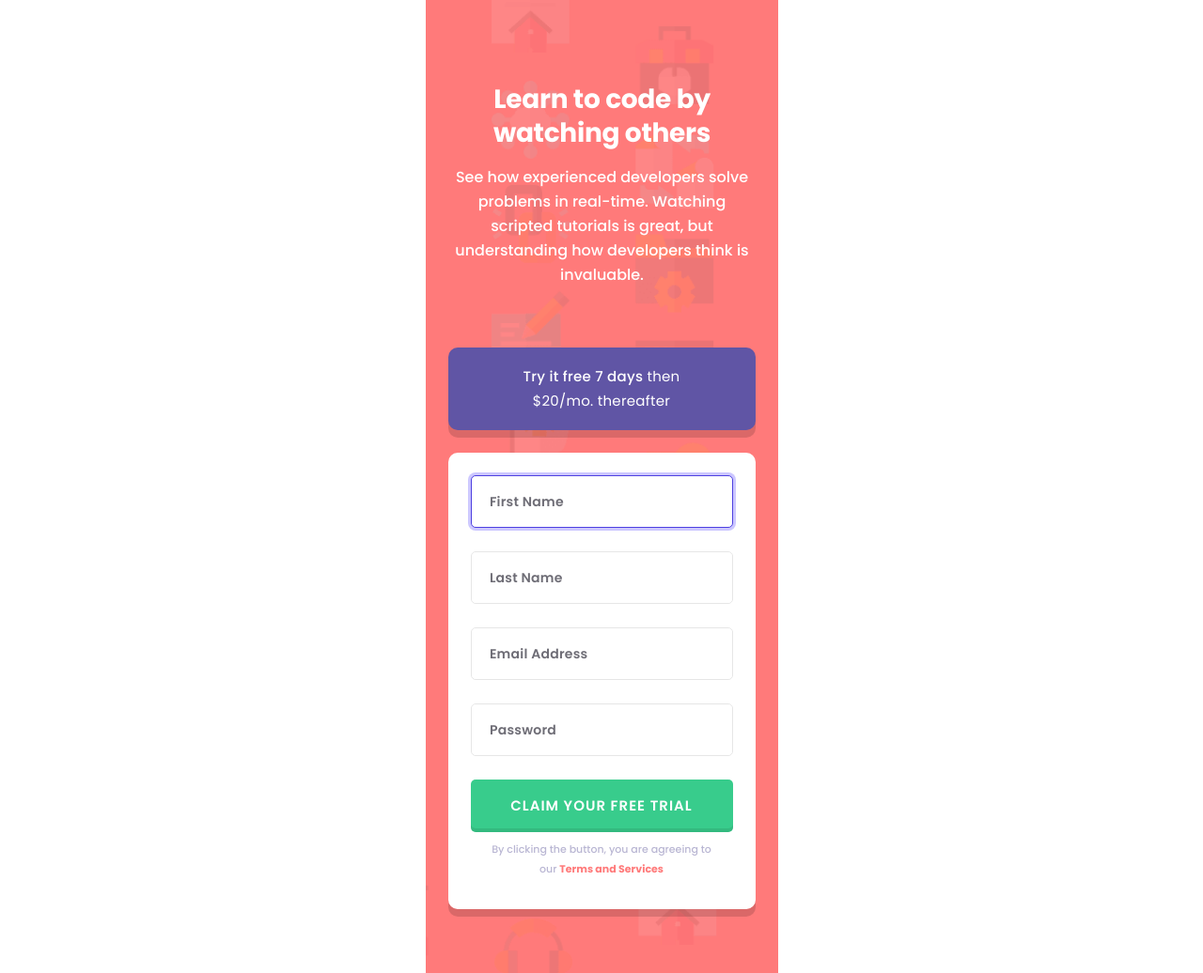
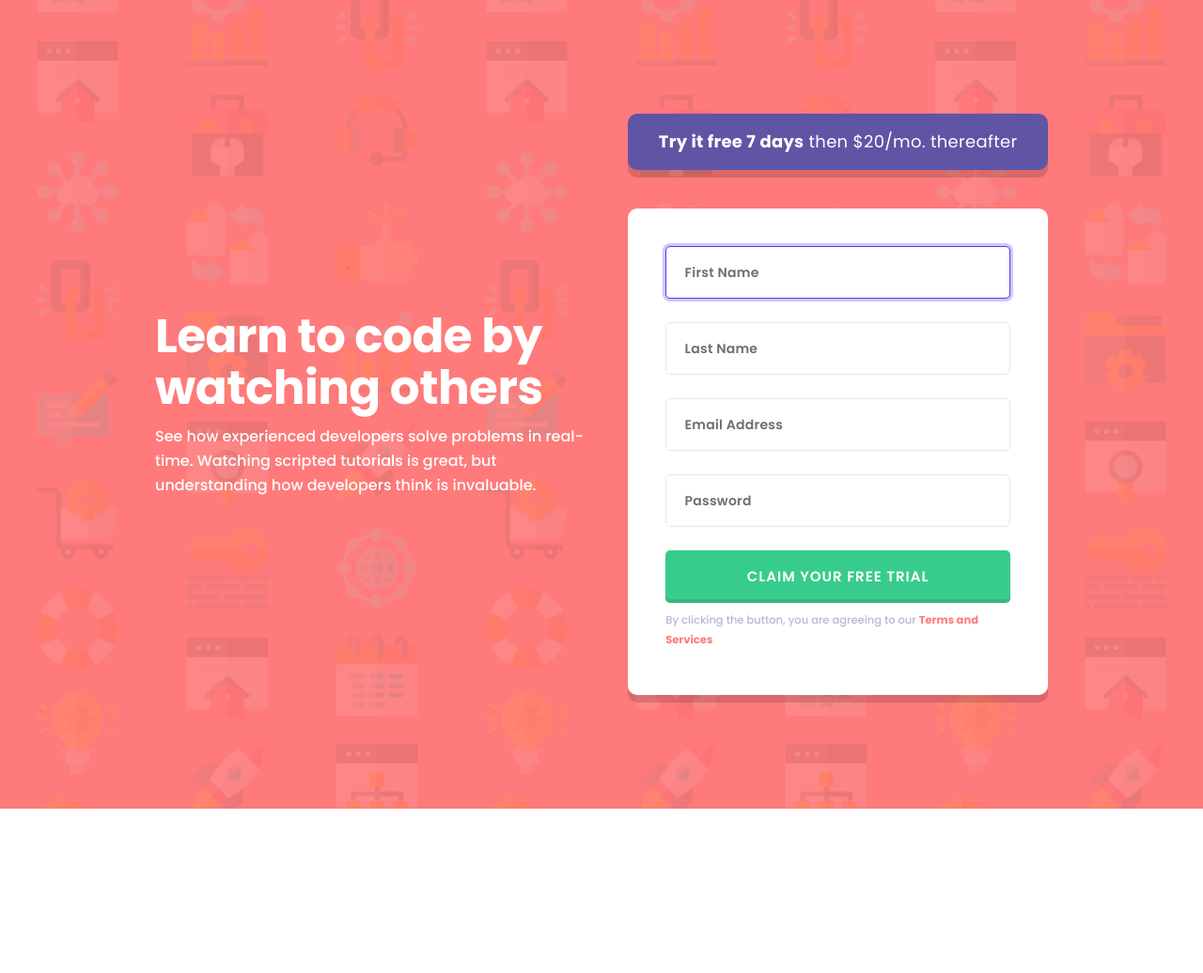
Before and after one commit to dmitrymitenkoff/intro-component-signup-form, a plain HTML site: page index.html in a window 1280 px wide. Shown: the whole page at 94% size. After the commit the page ends 861 px from the top, so only its background shows below. Drawn offline with nearby package versions, Linux system fonts and the light colour scheme.

Commit message:
Added a tablet breakpoint

```diff
--- a/style.css
+++ b/style.css
@@ -30,6 +30,8 @@ body {
   font-family: 'Poppins', 'Lucida Grande', sans-serif;
   font-size: 1.6rem;
   text-align: center;
+  height: 100vh;
+  width: 100vw;
 }
 
 .site {
@@ -285,11 +287,51 @@ form a:visited {
 /* ===============================================================
 MEDIA QUERIES
  =================================================================*/
-@media (min-width: 1440px) {
+@media (min-width: 768px) {
+  body {
+    display: flex;
+    justify-content: center;
+    align-items: center;
+    text-align: left;
+  }
+  .site {
+    max-width: 100rem;
+    height: 100%;
+    display: flex;
+    justify-content: center;
+    align-items: center;
+  }
+
+  .promo {
+    flex-basis: 40%;
+    margin: 0 0 0 3rem;
+  }
+
+  form {
+    max-width: 70rem;
+    padding-bottom: 0;
+    flex-basis: 40%;
+  }
+
+  h2 {
+    padding: 2.8rem 3rem;
+    font-size: 1.8rem;
+    letter-spacing: 0.29px;
+  }
+
+  h2 span {
+    font-weight: 700;
+  }
+
+  .conditions {
+    font-size: 1.15rem;
+    padding: 0;
+  }
+}
+
+@media (min-width: 1200px) {
   body,
   html {
-    /* font-family: 'Poppins', 'Lucida Grande', sans-serif;
-    font-size: 1.6rem; */
     text-align: left;
     display: grid;
     height: 100%;
```
